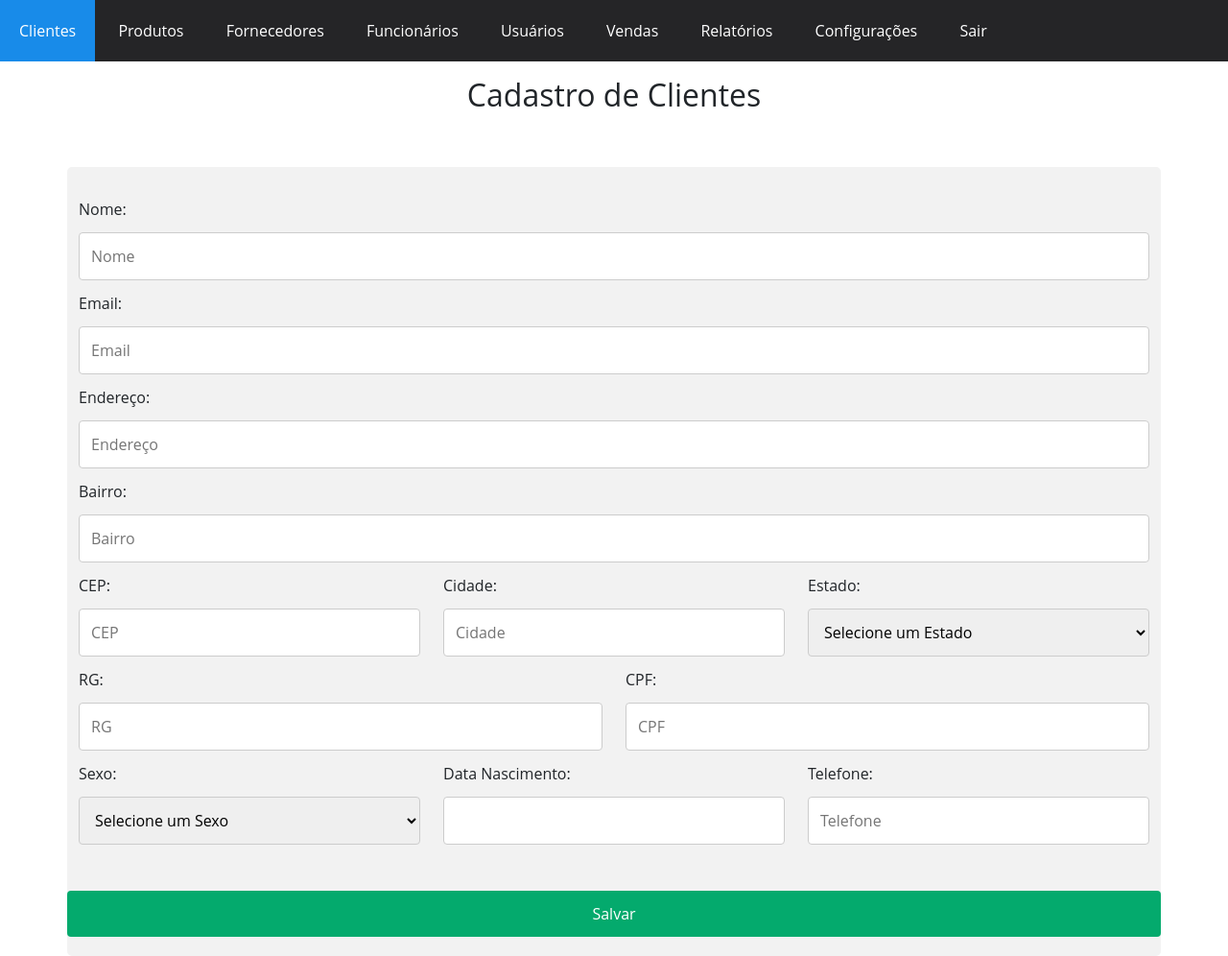
After one commit to Eduardotresdev/projeto-php-facul, a PHP site: page /menu/clients.php in a window 1280 px wide. The commit adds this page. Shown: the whole page at 96% size. Run offline with PHP 8.4, Linux system fonts and the light colour scheme; some libraries are stand-ins or nearby versions.

Commit message:
Aula 19-05-2021 - Cadastro

```diff
--- a/css/style.css
+++ b/css/style.css
@@ -29,3 +29,68 @@
 #menu-h ul li a:hover {
     background-color: rgb(24, 139, 233);
 }
+
+
+* {
+    box-sizing: border-box;
+  }
+
+  input[type=text], select, textarea {
+    width: 100%;
+    padding: 12px;
+    border: 1px solid #ccc;
+    border-radius: 4px;
+    resize: vertical;
+  }
+
+  label {
+    padding: 12px 12px 12px 0;
+    display: inline-block;
+  }
+
+  input[type=submit] {
+    background-color: #04AA6D;
+    color: white;
+    padding: 12px 20px;
+    border: none;
+    border-radius: 4px;
+    cursor: pointer;
+    float: right;
+  }
+
+  input[type=submit]:hover {
+    background-color: #45a049;
+  }
+
+  .container {
+    border-radius: 5px;
+    background-color: #f2f2f2;
+    padding: 20px;
+  }
+
+  .col-25 {
+    float: left;
+    width: 25%;
+    margin-top: 6px;
+  }
+
+  .col-75 {
+    float: left;
+    width: 75%;
+    margin-top: 6px;
+  }
+
+  /* Clear floats after the columns */
+  .row:after {
+    content: "";
+    display: table;
+    clear: both;
+  }
+
+  /* Responsive layout - when the screen is less than 600px wide, make the two columns stack on top of each other instead of next to each other */
+  @media screen and (max-width: 600px) {
+    .col-25, .col-75, input[type=submit] {
+      width: 100%;
+      margin-top: 0;
+    }
+  }
--- a/database/connection.php
+++ b/database/connection.php
@@ -1,7 +1,7 @@
 <?php
 define('HOST', '127.0.0.1');
 define('USUARIO', 'root');
-define('SENHA', '');
-define('DB', 'login');
+define('SENHA', 'root');
+define('DB', 'projeto_facul');
 
 $connection = mysqli_connect(HOST, USUARIO, SENHA, DB) or die ('Não foi possível conectar');
--- a/layout/menu.inc
+++ b/layout/menu.inc
@@ -1,6 +1,6 @@
     <nav id="menu-h">
         <ul>
-            <li><a href="cadastro.php">Clientes</a></li>
+            <li><a href="../menu/clients.php">Clientes</a></li>
             <li><a href="#">Produtos</a></li>
             <li><a href="#">Fornecedores</a></li>
             <li><a href="#">Funcionários</a></li>
--- /dev/null
+++ b/menu/clients.php
@@ -0,0 +1,144 @@
+<!DOCTYPE html>
+<html lang="pt-BR">
+
+<head>
+    <meta charset="UTF-8">
+    <meta http-equiv="X-UA-Compatible" content="IE=edge">
+    <meta name="viewport" content="width=device-width, initial-scale=1.0">
+    <title>Sistema Estoque - Cadastro</title>
+    <link rel="stylesheet" href="../css/style.css">
+    <link href="https://cdn.jsdelivr.net/npm/bootstrap@5.0.1/dist/css/bootstrap.min.css" rel="stylesheet" integrity="sha384-+0n0xVW2eSR5OomGNYDnhzAbDsOXxcvSN1TPprVMTNDbiYZCxYbOOl7+AMvyTG2x" crossorigin="anonymous">
+
+    <link rel="stylesheet" href="//code.jquery.com/ui/1.12.0/themes/base/jquery-ui.css">
+    <script src="https://code.jquery.com/jquery-1.12.4.js"></script>
+    <script src="https://code.jquery.com/ui/1.12.0/jquery-ui.js"></script>
+
+</head>
+
+<body>
+    <?php include '../layout/menu.inc'; ?>
+
+    <h2 style="text-align: center"> Cadastro de Clientes</h2>
+    <br><br>
+
+    <div class="container">
+        <form method="POST" action="../includes/create-client.php">
+            <div class="row">
+                <div class="col-25">
+                    <label for="nome">Nome:</label>
+                </div>
+                <div class="col-75">
+                    <input type="text" name="nome" placeholder="Nome">
+                </div>
+            </div>
+            <div class="row">
+                <div class="col-25">
+                    <label for="email">Email:</label>
+                </div>
+                <div class="col-75">
+                    <input type="text" id="email" name="email" placeholder="Email">
+                </div>
+            </div>
+            <div class="row">
+                <div class="col-25">
+                    <label for="endereco">Endereço:</label>
+                </div>
+                <div class="col-75">
+                    <input type="text" id="endereco" name="endereco" placeholder="Endereço">
+                </div>
+            </div>
+            <div class="row">
+                <div class="col-25">
+                    <label for="bairro">Bairro:</label>
+                </div>
+                <div class="col-75">
+                    <input type="text" id="bairro" name="bairro" placeholder="Bairro">
+                </div>
+            </div>
+            <div class="row">
+                <div class="form-group col-4">
+                    <label for="cep">CEP:</label>
+                    <input type="text" id="cep" name="cep" placeholder="CEP">
+                </div>
+                <div class="form-group col-4">
+                    <label for="estado">Cidade:</label>
+                    <input type="text" id="cidade" name="cidade" placeholder="Cidade">
+                </div>
+                <div class="form-group col-4">
+                    <label for="estado">Estado:</label>
+                    <select name="estado">
+                        <option value="" selected>Selecione um Estado</option>
+                        <option value="AC">Acre</option>
+                        <option value="AL">Alagoas</option>
+                        <option value="AP">Amapá</option>
+                        <option value="AM">Amazonas</option>
+                        <option value="BA">Bahia</option>
+                        <option value="CE">Ceará</option>
+                        <option value="DF">Distrito Federal</option>
+                        <option value="ES">Espírito Santo</option>
+                        <option value="GO">Goiás</option>
+                        <option value="MA">Maranhão</option>
+                        <option value="MT">Mato Grosso</option>
+                        <option value="MS">Mato Grosso do Sul</option>
+                        <option value="MG">Minas Gerais</option>
+                        <option value="PA">Pará</option>
+                        <option value="PB">Paraíba</option>
+                        <option value="PR">Paraná</option>
+                        <option value="PE">Pernambuco</option>
+                        <option value="PI">Piauí</option>
+                        <option value="RJ">Rio de Janeiro</option>
+                        <option value="RN">Rio Grande do Norte</option>
+                        <option value="RS">Rio Grande do Sul</option>
+                        <option value="RO">Rondônia</option>
+                        <option value="RR">Roraima</option>
+                        <option value="SC">Santa Catarina</option>
+                        <option value="SP">São Paulo</option>
+                        <option value="SE">Sergipe</option>
+                        <option value="TO">Tocantins</option>
+                    </select>
+                </div>
+            </div>
+            <div class="row">
+                <div class="form-group col-6">
+                    <label for="rg">RG:</label>
+                    <input type="text" id="rg" name="rg" placeholder="RG">
+                </div>
+                <div class="form-group col-6">
+                    <label for="cpf">CPF:</label>
+                    <input type="text" id="cpf" name="cpf" placeholder="CPF">
+                </div>
+            </div>
+            <div class="row">
+                <div class="form-group col-4">
+                    <label for="sexo">Sexo:</label>
+                    <select name="sexo">
+                        <option value="" selected>Selecione um Sexo</option>
+                        <option value="M">Masculino</option>
+                        <option value="F">Feminino</option>
+                    </select>
+                </div>
+                <div class="form-group col-4">
+                    <label for="data_nascimento">Data Nascimento:</label>
+                    <input type="text" id="data_nascimento" name="data_nascimento">
+                </div>
+                <div class="form-group col-4">
+                    <label for="telefone">Telefone:</label>
+                    <input type="text" id="telefone" name="telefone" placeholder="Telefone">
+                </div>
+            </div>
+
+            <div class="row pt-5">
+                <input type="submit" name="save" value="Salvar">
+            </div>
+        </form>
+    </div>
+
+
+</body>
+
+</html>
+<script>
+$(function() {
+  $("#data_nascimento").datepicker();
+});
+</script>
```
Also changed, not shown: includes/create-client.php (added, +27 -0 lines).
